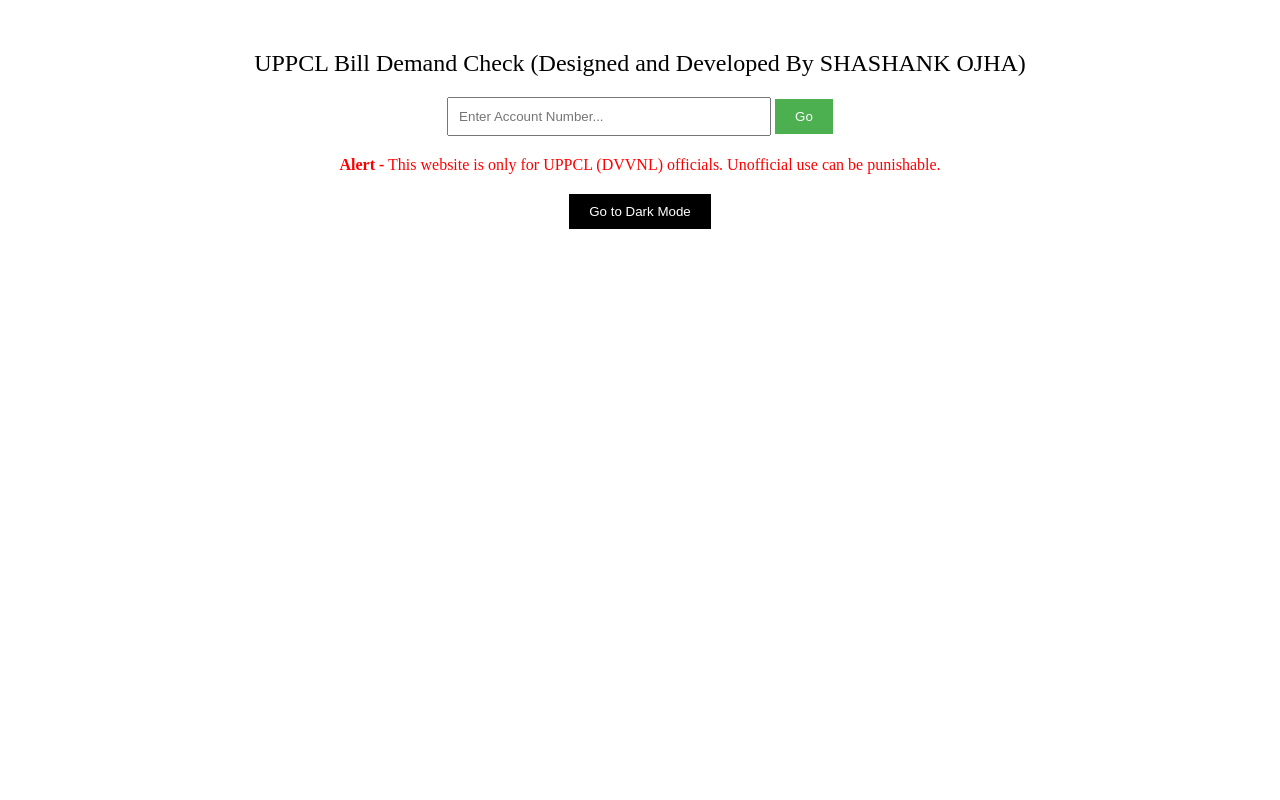
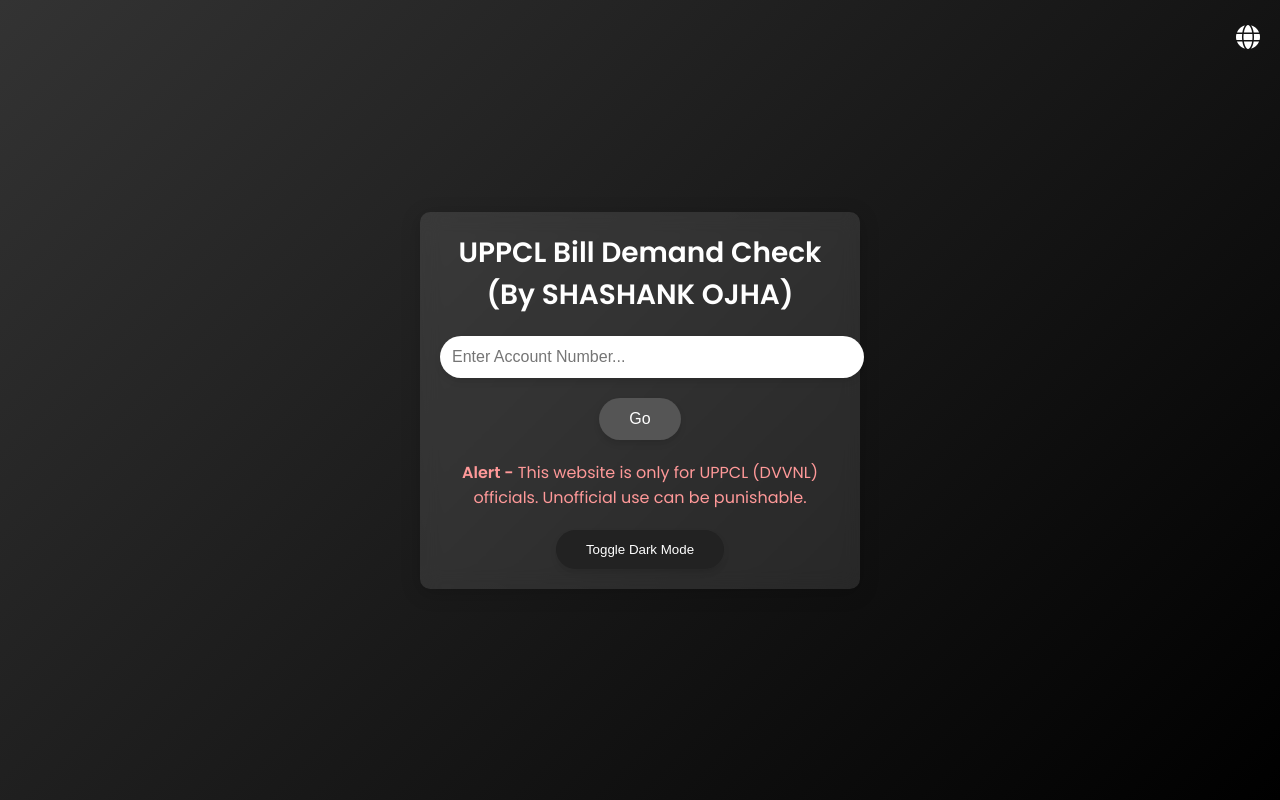
Before and after one commit to shashank721/UPPCL_DVVNL_BD, a plain HTML site: page index.html in a window 1280 px wide. Drawn offline with Linux system fonts and the light colour scheme.

Commit message:
index.html
New look

```diff
--- a/index.html
+++ b/index.html
@@ -1,4 +1,154 @@
 <!DOCTYPE html>
+<html lang="en">
+<head>
+    <meta charset="UTF-8">
+    <meta name="viewport" content="width=device-width, initial-scale=1.0">
+    <title>UPPCL Bill Demand</title>
+    <!-- Google Font for better typography -->
+    <link href="https://fonts.googleapis.com/css2?family=Poppins:wght@400;600&display=swap" rel="stylesheet">
+    <!-- Font Awesome for icons -->
+    <link rel="stylesheet" href="https://cdnjs.cloudflare.com/ajax/libs/font-awesome/6.0.0-beta3/css/all.min.css">
+    <style>
+        body {
+            font-family: 'Poppins', sans-serif;
+            margin: 0;
+            padding: 0;
+            background: linear-gradient(135deg, #333, #000);
+            color: #fff;
+            height: 100vh;
+            display: flex;
+            flex-direction: column;
+            justify-content: center;
+            align-items: center;
+            transition: background-color 0.5s, color 0.5s;
+        }
+        .container {
+            text-align: center;
+            padding: 20px;
+            background: rgba(255, 255, 255, 0.1);
+            border-radius: 10px;
+            backdrop-filter: blur(10px);
+            box-shadow: 0 4px 20px rgba(0, 0, 0, 0.2);
+            max-width: 400px;
+        }
+        .title {
+            font-size: 28px;
+            font-weight: 600;
+            margin-bottom: 20px;
+            color: #fff;
+        }
+        .search-bar {
+            width: 100%;
+            padding: 12px;
+            font-size: 16px;
+            border-radius: 30px;
+            border: none;
+            margin-bottom: 20px;
+            box-shadow: 0 4px 6px rgba(0, 0, 0, 0.1);
+            transition: box-shadow 0.3s ease;
+        }
+        .search-bar:focus {
+            outline: none;
+            box-shadow: 0 6px 12px rgba(0, 0, 0, 0.2);
+        }
+        .go-button {
+            padding: 12px 30px;
+            background-color: #555;
+            color: white;
+            border: none;
+            border-radius: 30px;
+            font-size: 16px;
+            cursor: pointer;
+            transition: background-color 0.3s ease, transform 0.2s ease;
+            box-shadow: 0 4px 6px rgba(0, 0, 0, 0.1);
+        }
+        .go-button:hover {
+            background-color: #444;
+            transform: translateY(-3px);
+        }
+        .alert {
+            color: #ff9999;
+            margin-top: 20px;
+            font-size: 16px;
+        }
+        .toggle-button {
+            padding: 12px 30px;
+            background-color: #222;
+            color: white;
+            border: none;
+            border-radius: 30px;
+            cursor: pointer;
+            transition: background-color 0.3s ease, transform 0.2s ease;
+            margin-top: 20px;
+            box-shadow: 0 4px 6px rgba(0, 0, 0, 0.1);
+        }
+        .toggle-button:hover {
+            background-color: #333;
+            transform: translateY(-3px);
+        }
+        .top-right-link {
+            position: fixed;
+            top: 20px;
+            right: 20px;
+            font-size: 24px;
+        }
+        .top-right-link a {
+            color: white;
+            transition: color 0.3s ease, transform 0.2s ease;
+        }
+        .top-right-link a:hover {
+            color: #FFC107;
+            transform: scale(1.1);
+        }
+        .dark-mode {
+            background: linear-gradient(135deg, #111, #333);
+            color: white;
+        }
+        .dark-mode .go-button {
+            background-color: #555;
+        }
+        @media screen and (max-width: 600px) {
+            .container {
+                max-width: 90%;
+            }
+            .go-button, .toggle-button {
+                width: 100%;
+                margin-top: 10px;
+            }
+        }
+    </style>
+</head>
+<body>
+    <div class="top-right-link">
+        <a href="https://shashankojha.pages.dev/" target="_blank"><i class="fas fa-globe"></i></a>
+    </div>
+    <div class="container">
+        <div class="title">UPPCL Bill Demand Check <br>(By SHASHANK OJHA)</div>
+        <input type="text" id="searchBar" class="search-bar" placeholder="Enter Account Number...">
+        <button class="go-button" onclick="goToLink()">Go</button>
+        <div class="alert"><b>Alert -</b> This website is only for UPPCL (DVVNL) officials. Unofficial use can be punishable.</div>
+        <button class="toggle-button" onclick="toggleDarkMode()">Toggle Dark Mode</button>
+    </div>
+
+    <script>
+        function goToLink() {
+            var accountNumber = document.getElementById('searchBar').value;
+            if (accountNumber) {
+                var baseUrl = "https://www.uppclonline.com/dispatch/Portal/BD?accNo=";
+                var fullUrl = baseUrl + accountNumber + "&dis=DVVNL";
+                window.location.href = fullUrl;
+            } else {
+                alert("Please enter a valid account number.");
+            }
+        }
+
+        function toggleDarkMode() {
+            document.body.classList.toggle('dark-mode');
+        }
+    </script>
+</body>
+</html>
+<!-- <!DOCTYPE html>
 <html lang="en">
 <head>
     <meta charset="UTF-8">
@@ -75,3 +225,4 @@
     </script>
 </body>
 </html>
+ -->
```
